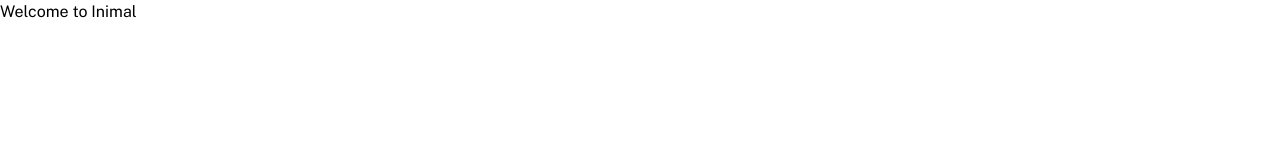
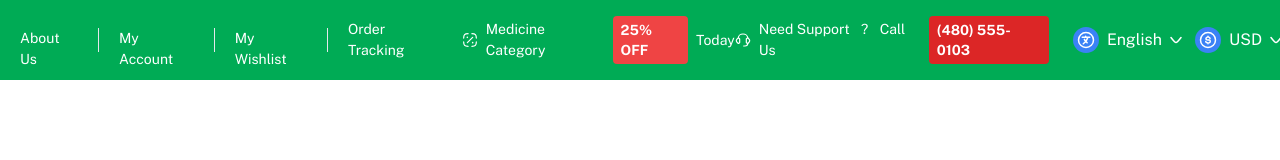
Before and after one commit to mdsajalali/inimal, a website: page index.html in a window 1280 px wide. Drawn offline with nearby package versions, Linux system fonts and the light colour scheme.

Commit message:
added: nav items

```diff
--- a/index.html
+++ b/index.html
@@ -8,20 +8,73 @@
       rel="stylesheet"
     />
     <link href="/dist/output.css" rel="stylesheet" />
-    <!-- ICON CDN -->
-    <link
-      rel="stylesheet"
-      href="https://cdnjs.cloudflare.com/ajax/libs/font-awesome/6.5.2/css/all.min.css"
-      integrity="sha512-SnH5WK+bZxgPHs44uWIX+LLJAJ9/2PkPKZ5QiAj6Ta86w+fsb2TkcmfRyVX3pBnMFcV7oQPJkl9QevSCWr3W6A=="
-      crossorigin="anonymous"
-      referrerpolicy="no-referrer"
-    />
     <title>Inimal</title>
   </head>
   <body>
-    <header class="wrapper">
-      <h1 class="">Welcome to Inimal</h1>
+    <!-- header code start here -->
+    <header class="bg-primary text-white py-4">
+      <div class="wrapper flex items-center justify-between">
+        <ul class="flex items-center">
+          <li class="text-[14px] font-normal border-r h-6 px-5 cursor-pointer">
+            About Us
+          </li>
+          <li class="text-[14px] font-normal border-r h-6 px-5 cursor-pointer">
+            My Account
+          </li>
+          <li class="text-[14px] font-normal border-r h-6 px-5 cursor-pointer">
+            My Wishlist
+          </li>
+          <li class="text-[14px] font-normal px-5 cursor-pointer">
+            Order Tracking
+          </li>
+        </ul>
+        <div class="flex items-center gap-2">
+          <div class="flex items-center gap-2">
+            <img class="w-4 h-4" src="./images/header/medicine.svg" alt="" />
+            <span class="text-[#FFF] text-[14px]">Medicine Category</span>
+          </div>
+          <div class="flex items-center gap-2">
+            <div class="bg-red-500 text-sm px-2 py-1 font-bold rounded">
+              25% OFF
+            </div>
+            <span class="text-[14px] text-[#fff]">Today</span>
+          </div>
+        </div>
+        <div class="flex items-center">
+          <div class="flex items-center gap-2">
+            <img class="w-4 h-4" src="./images/header/support.svg" alt="" />
+            <span class="text-[14px]"
+              >Need Support <span class="px-2"> ? </span> Call Us</span
+            >
+            <div class="bg-red-600 text-sm px-2 py-1 font-bold rounded mr-6">
+              (480) 555-0103
+            </div>
+          </div>
+          <div class="flex items-center">
+            <div class="flex items-center cursor-pointer">
+              <img
+                class="bg-blue-500 rounded-full p-1"
+                src="./images/header/language.svg"
+                alt=""
+              />
+              <option value="" class="px-2">English</option>
+              <img class="pr-4" src="./images/header/arrow.svg" alt="" />
+            </div>
+            <div class="flex items-center cursor-pointer">
+              <img
+                class="bg-blue-500 rounded-full p-1"
+                src="./images/header/dollar.svg"
+                alt=""
+              />
+              <option value="" class="px-2">USD</option>
+              <img src="./images/header/arrow.svg" alt="" />
+            </div>
+          </div>
+        </div>
+      </div>
     </header>
+    <!-- header code end here -->
+
     <!-- JS FILE LINK -->
     <script src="./js/main.js"></script>
   </body>
```
Also changed, not shown: dist/output.css, images/header/arrow.svg (added), images/header/dollar.svg (added), images/header/language.svg (added), images/header/medicine.svg (added), images/header/support.svg (added).
